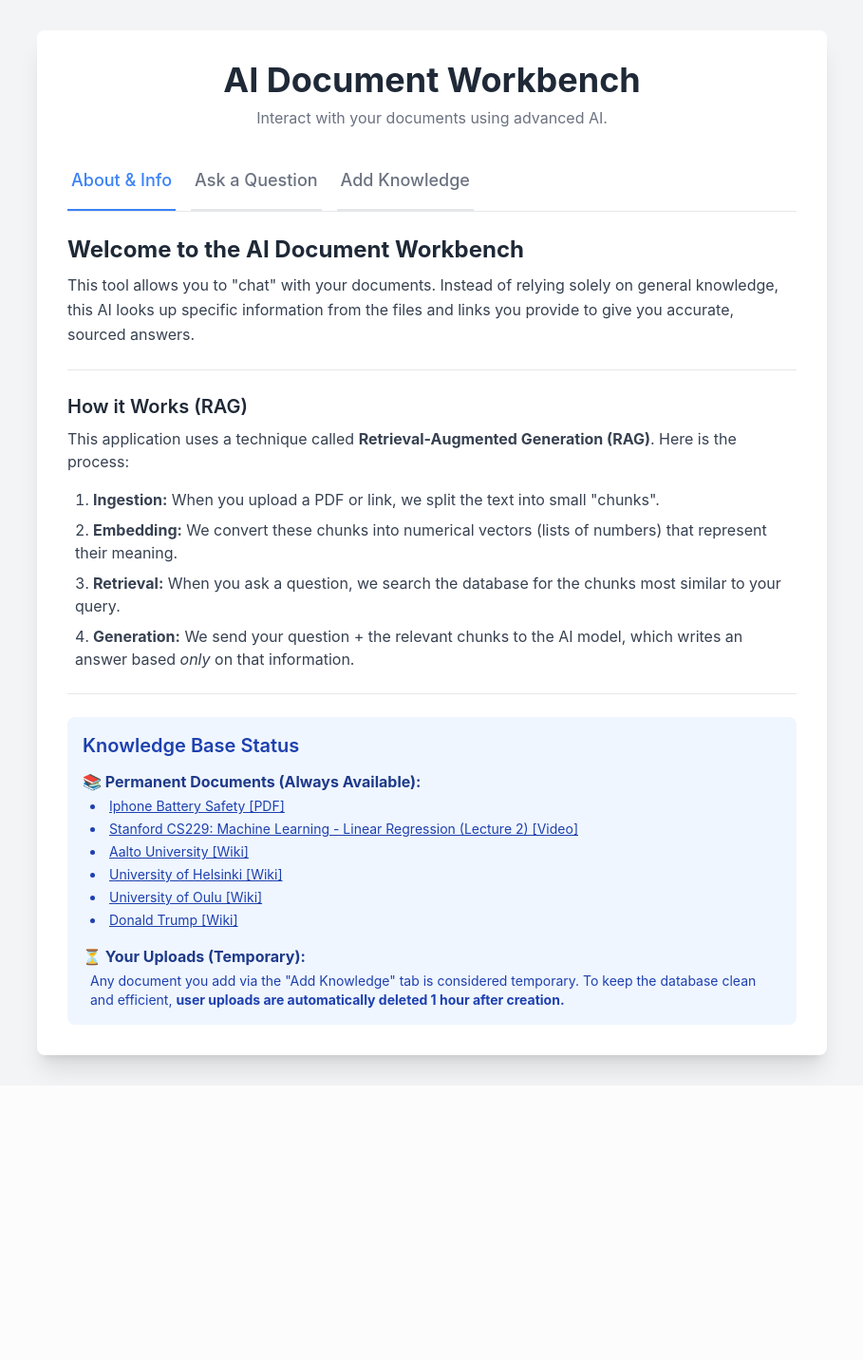
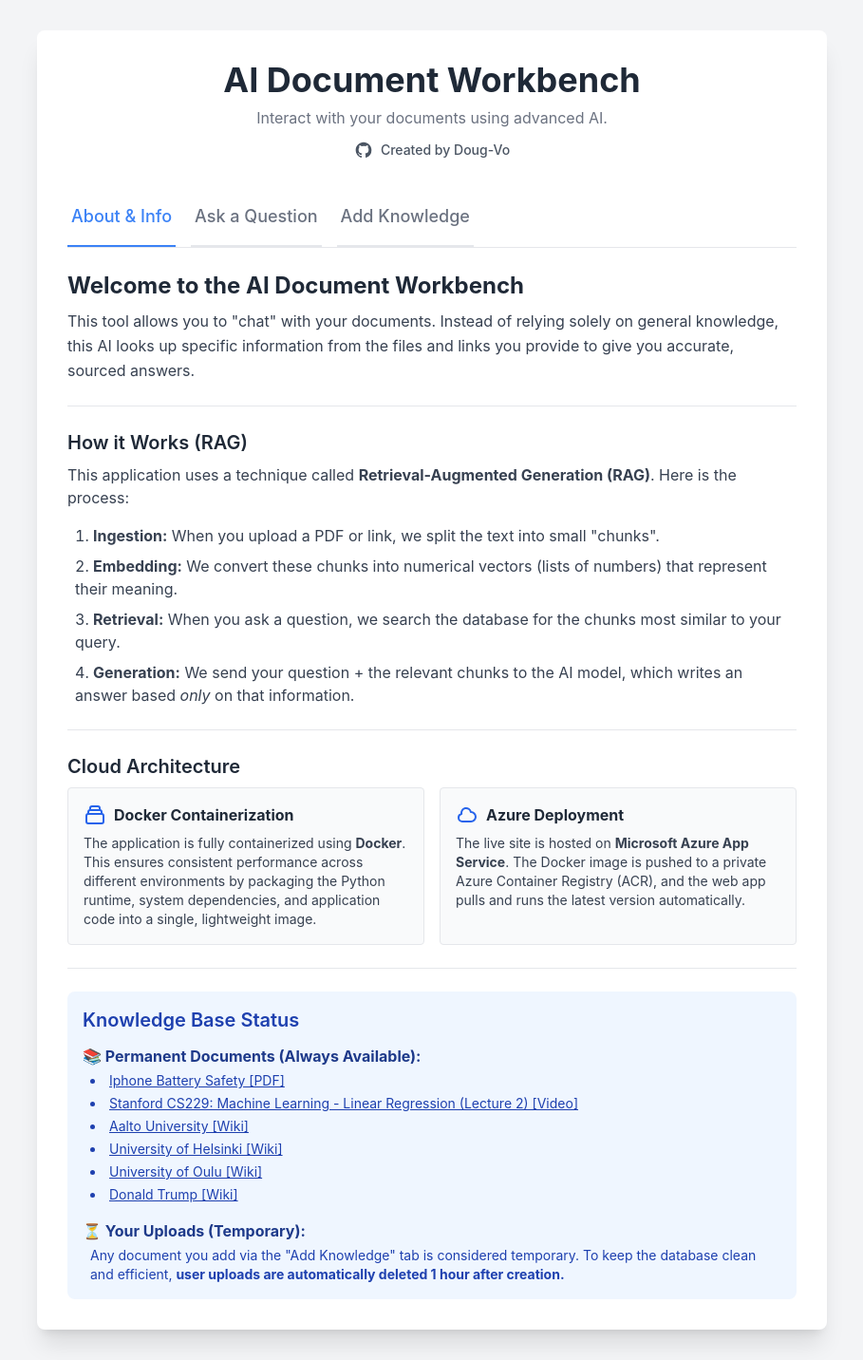
Before and after one commit to Doug-Vo/RAG-Knowledge-Engine, a Flask app: page / in a window 1280 px wide. Shown: the whole page at 95% size, without its empty margins (185-1094 px from the left). Before the commit the page ends 1138 px from the top, so only its background shows below. Run offline with Flask 3, Linux system fonts and the light colour scheme; some libraries are stand-ins or nearby versions.

Commit message:
Update index.html

```diff
--- a/Main Webpage/templates/index.html
+++ b/Main Webpage/templates/index.html
@@ -18,9 +18,17 @@
 
     <div class="container mx-auto p-4 md:p-8 max-w-4xl">
         <div class="bg-white rounded-lg shadow-xl p-6 md:p-8">
+
             <div class="text-center mb-6">
                 <h1 class="text-4xl font-bold text-gray-800">AI Document Workbench</h1>
                 <p class="text-gray-500 mt-2">Interact with your documents using advanced AI.</p>
+
+                <a href="https://github.com/Doug-Vo" target="_blank" class="inline-flex items-center mt-3 text-gray-600 hover:text-gray-900 transition-colors">
+                    <svg class="w-5 h-5 mr-2" fill="currentColor" viewBox="0 0 24 24" aria-hidden="true">
+                        <path fill-rule="evenodd" d="M12 2C6.477 2 2 6.484 2 12.017c0 4.425 2.865 8.18 6.839 9.504.5.092.682-.217.682-.483 0-.237-.008-.868-.013-1.703-2.782.605-3.369-1.343-3.369-1.343-.454-1.158-1.11-1.466-1.11-1.466-.908-.62.069-.608.069-.608 1.003.07 1.531 1.032 1.531 1.032.892 1.53 2.341 1.088 2.91.832.092-.647.35-1.088.636-1.338-2.22-.253-4.555-1.113-4.555-4.951 0-1.093.39-1.988 1.029-2.688-.103-.253-.446-1.272.098-2.65 0 0 .84-.27 2.75 1.026A9.564 9.564 0 0112 6.844c.85.004 1.705.115 2.504.337 1.909-1.296 2.747-1.027 2.747-1.027.546 1.379.202 2.398.1 2.651.64.7 1.028 1.595 1.028 2.688 0 3.848-2.339 4.695-4.566 4.943.359.309.678.92.678 1.855 0 1.338-.012 2.419-.012 2.747 0 .268.18.58.688.482A10.019 10.019 0 0022 12.017C22 6.484 17.522 2 12 2z" clip-rule="evenodd"></path>
+                    </svg>
+                    <span class="text-sm font-medium">Created by Doug-Vo</span>
+                </a>
             </div>
 
             {% with messages = get_flashed_messages(with_categories=true) %}
@@ -40,17 +48,14 @@
 
             <div class="mb-6 border-b border-gray-200">
                 <nav class="flex space-x-4" aria-label="Tabs">
-
                     <button id="tab-about"
                         class="tab-button {% if active_tab == 'about' %}active{% endif %} text-gray-500 hover:text-gray-700 whitespace-nowrap py-4 px-1 border-b-2 font-medium text-lg">
                         About & Info
                     </button>
-
                     <button id="tab-query"
                         class="tab-button {% if active_tab == 'query' %}active{% endif %} text-gray-500 hover:text-gray-700 whitespace-nowrap py-4 px-1 border-b-2 font-medium text-lg">
                         Ask a Question
                     </button>
-
                     <button id="tab-ingest"
                         class="tab-button {% if active_tab == 'ingest' %}active{% endif %} text-gray-500 hover:text-gray-700 whitespace-nowrap py-4 px-1 border-b-2 font-medium text-lg">
                         Add Knowledge
@@ -59,10 +64,8 @@
             </div>
 
             <div>
-
                 <div id="pane-about" class="{% if active_tab != 'about' %}hidden{% endif %}">
                     <div class="space-y-6 text-gray-700">
-
                         <div>
                             <h2 class="text-2xl font-bold text-gray-800 mb-2">Welcome to the AI Document Workbench</h2>
                             <p class="leading-relaxed">
@@ -87,9 +90,34 @@
 
                         <hr class="border-gray-200">
 
+                        <div>
+                            <h3 class="text-xl font-semibold text-gray-800 mb-2">Cloud Architecture</h3>
+                            <div class="grid md:grid-cols-2 gap-4">
+                                <div class="bg-gray-50 p-4 rounded border border-gray-200">
+                                    <div class="flex items-center mb-2">
+                                        <svg class="w-6 h-6 text-blue-600 mr-2" fill="none" stroke="currentColor" viewBox="0 0 24 24"><path stroke-linecap="round" stroke-linejoin="round" stroke-width="2" d="M19 11H5m14 0a2 2 0 012 2v6a2 2 0 01-2 2H5a2 2 0 01-2-2v-6a2 2 0 012-2m14 0V9a2 2 0 00-2-2M5 11V9a2 2 0 012-2m0 0V5a2 2 0 012-2h6a2 2 0 012 2v2M7 7h10"></path></svg>
+                                        <h4 class="font-bold text-gray-800">Docker Containerization</h4>
+                                    </div>
+                                    <p class="text-sm">
+                                        The application is fully containerized using <strong>Docker</strong>. This ensures consistent performance across different environments by packaging the Python runtime, system dependencies, and application code into a single, lightweight image.
+                                    </p>
+                                </div>
+                                <div class="bg-gray-50 p-4 rounded border border-gray-200">
+                                    <div class="flex items-center mb-2">
+                                        <svg class="w-6 h-6 text-blue-600 mr-2" fill="none" stroke="currentColor" viewBox="0 0 24 24"><path stroke-linecap="round" stroke-linejoin="round" stroke-width="2" d="M3 15a4 4 0 004 4h9a5 5 0 10-.1-9.999 5.002 5.002 0 10-9.78 2.096A4.001 4.001 0 003 15z"></path></svg>
+                                        <h4 class="font-bold text-gray-800">Azure Deployment</h4>
+                                    </div>
+                                    <p class="text-sm">
+                                        The live site is hosted on <strong>Microsoft Azure App Service</strong>. The Docker image is pushed to a private Azure Container Registry (ACR), and the web app pulls and runs the latest version automatically.
+                                    </p>
+                                </div>
+                            </div>
+                        </div>
+
+                        <hr class="border-gray-200">
+
                         <div class="bg-blue-50 p-4 rounded-lg">
                             <h3 class="text-xl font-semibold text-blue-800 mb-3">Knowledge Base Status</h3>
-
                             <div class="mb-4">
                                 <h4 class="font-bold text-blue-900">📚 Permanent Documents (Always Available):</h4>
                                 <ul class="list-disc list-inside text-sm text-blue-800 mt-1 ml-2 space-y-1">
@@ -101,7 +129,6 @@
                                     <li><a href="https://en.wikipedia.org/wiki/Donald_Trump" target="_blank" class="underline hover:text-blue-600">Donald Trump [Wiki]</a></li>
                                 </ul>
                             </div>
-
                             <div>
                                 <h4 class="font-bold text-blue-900">⏳ Your Uploads (Temporary):</h4>
                                 <p class="text-sm text-blue-800 mt-1 ml-2">
@@ -114,6 +141,25 @@
                 </div>
 
                 <div id="pane-query" class="{% if active_tab != 'query' %}hidden{% endif %}">
+                    <div class="bg-blue-50 border-l-4 border-blue-500 p-4 mb-6 rounded shadow-sm">
+                        <div class="flex items-start">
+                            <div class="flex-shrink-0">
+                                <svg class="h-5 w-5 text-blue-500" xmlns="http://www.w3.org/2000/svg" viewBox="0 0 20 20" fill="currentColor">
+                                    <path fill-rule="evenodd" d="M18 10a8 8 0 11-16 0 8 8 0 0116 0zm-7-4a1 1 0 11-2 0 1 1 0 012 0zM9 9a1 1 0 000 2v3a1 1 0 001 1h1a1 1 0 100-2v-3a1 1 0 00-1-1H9z" clip-rule="evenodd" />
+                                </svg>
+                            </div>
+                            <div class="ml-3">
+                                <h3 class="text-sm font-medium text-blue-800">Verify the AI's Response</h3>
+                                <div class="mt-2 text-sm text-blue-700">
+                                    <p>
+                                        When the model answers, always double-check the <strong>"Sources"</strong> listed below the message.
+                                        If the source text does not align with the answer, the response may be unreliable (hallucination).
+                                    </p>
+                                </div>
+                            </div>
+                        </div>
+                    </div>
+
                     <form action="/" method="POST" class="space-y-6">
                         <div>
                             <label for="question" class="block text-sm font-medium text-gray-700">Your Question</label>
```
